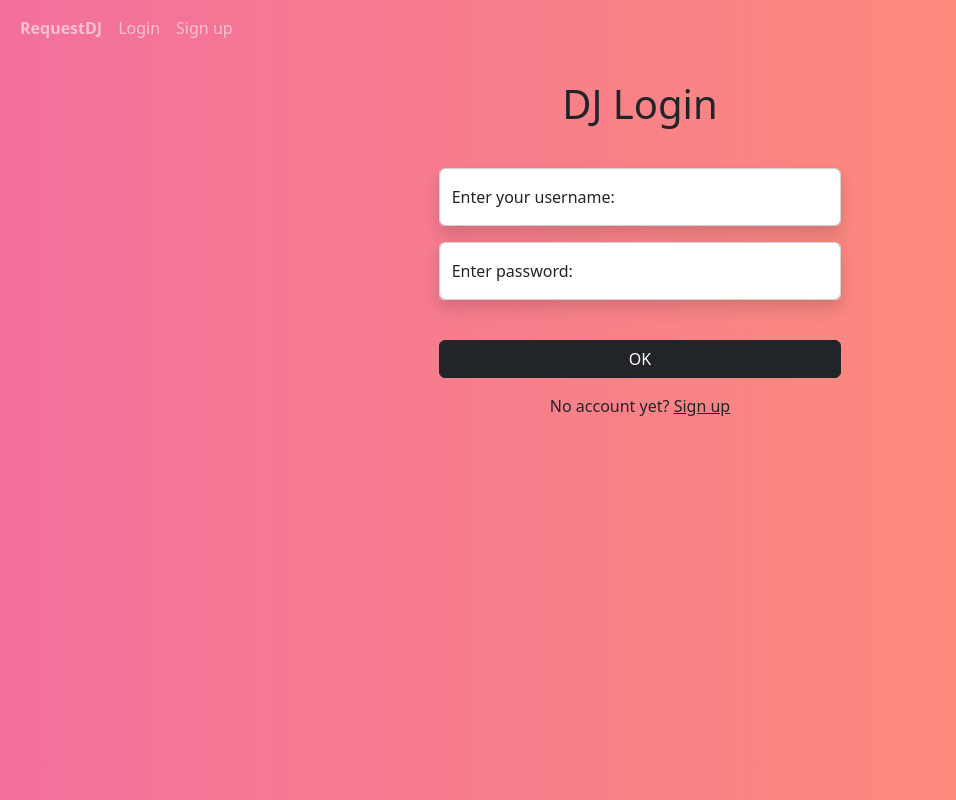
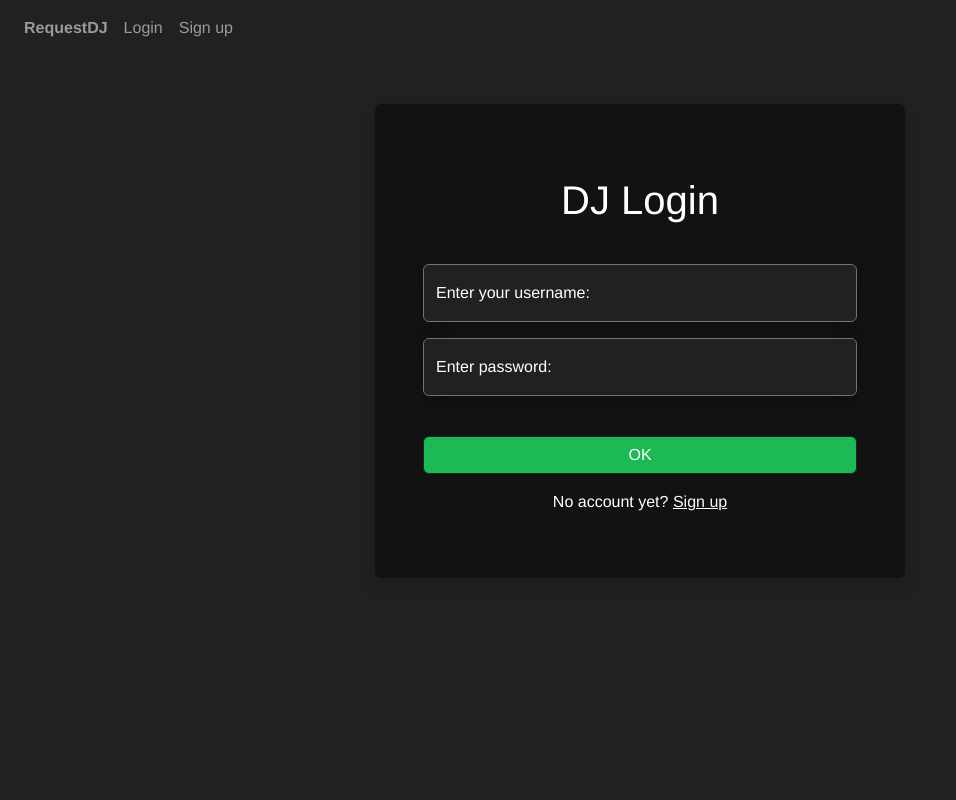
Before and after one commit to EliasSchuhmacher/RequestDJ, a Vue app in the folder client/: page /login in a window 1280 px wide. Shown: the whole page, without its empty margins (0-956 px from the left). Built offline with nearby package versions, Linux system fonts and the light colour scheme; no server answers.

Commit message:
Major color scheme change

```diff
--- a/client/src/App.vue
+++ b/client/src/App.vue
@@ -1,7 +1,7 @@
 <template>
-  <div class="container-fluid vh-100 d-flex flex-column">
+  <div class="container-fluid vh-100 px-0 d-flex flex-column text-primary-custom">
     <nav v-if="showNavbar" class="navbar navbar-expand-sm navbar-dark">
-      <div class="container-fluid px-0">
+      <div class="container-fluid px-3">
         <button
           class="navbar-toggler"
           type="button"
@@ -41,7 +41,7 @@
         </div>
       </div>
     </nav>
-    <section class="flex-grow-1 overflow-hidden">
+    <section class="flex-grow-1 overflow-hidden bg-primary-custom px-3">
       <router-view />
     </section>
   </div>
@@ -190,12 +190,47 @@ export default {
 html, body {
   /* https://designs.ai/colors */
 
-  /* background-color: #c4ffff; */
-  background-image: linear-gradient(
+  font-family: "Helvetica Neue", sans-serif;
+  background-color: #212121
+  /* background-image: linear-gradient(
     to right,
     rgb(242 112 156),
     rgb(255 148 114)
-  );
+  ); */
 
 }
+
+/* Custom color classes */
+.bg-primary-custom {
+  background-color: #212121 !important;
+}
+
+.bg-secondary-custom {
+  background-color: #121212 !important;
+}
+
+.bg-tertiary-custom {
+  background-color: #535353 !important;
+}
+
+.bg-green-custom {
+  background-color: #1db954 !important;
+}
+
+.text-primary-custom {
+  color: #FFFFFF !important;
+}
+
+.text-secondary-custom {
+  color: #1db954 !important;
+}
+
+/* Autofill styles */
+input:-webkit-autofill,
+input:-webkit-autofill:hover,
+input:-webkit-autofill:focus,
+input:-webkit-autofill:active {
+  -webkit-box-shadow: 0 0 0 30px #212121 inset !important; /* Match the background color */
+  -webkit-text-fill-color: #f8f9fa !important; /* Match the text color */
+}
 </style>
--- a/client/src/components/SongRequestCard.vue
+++ b/client/src/components/SongRequestCard.vue
@@ -1,33 +1,34 @@
 <template>
   <div
-    :class="['card my-2 shadow rounded',
+    :class="['card my-2 shadow rounded bg-tertiary-custom',
     { shimmer: status === 'coming_up', loading: status === 'playing'  }]"
   >
     <div class="px-3 mt-2 d-flex justify-content-between align-items-center">
       <div v-if="songRequest.song_title" class="d-flex align-items-center w-100">
-        <i class="fas fa-music me-3"></i>
-        <span class="overflow-hidden small">{{ songRequest.song_title }}</span>
+        <i class="fas text-dark fa-music me-3"></i>
+        <span class="overflow-hidden small"><strong>{{ songRequest.song_title }}</strong></span>
         <span v-if="songRequest.song_artist"> by {{ songRequest.song_artist }} </span>
       </div>
       <div v-else>
-        <i class="fas fa-user me-3"></i><strong>{{ songRequest.song_artist }}</strong>
+        <i class="fas text-dark fa-user me-3"></i><strong>{{ songRequest.song_artist }}</strong>
       </div>
     </div>
     <div v-if="songRequest.song_genre" class="px-3 mt-1 d-flex justify-content-between align-items-center">
       <div class="d-flex align-items-center w-100">
-        <i class="fas fa-compact-disc me-3 icon-size"></i>
+        <i class="fas text-dark fa-compact-disc me-3 icon-size"></i>
         <span class="overflow-hidden text-nowrap small"><strong>Genres:</strong> <i>{{ songRequest.song_genre }}</i></span>
       </div>
     </div>
     <div v-if="songRequest.requester_name" class="px-3 mt-1 d-flex justify-content-between align-items-center">
       <div class="d-flex align-items-center w-100">
+        <i class="fas text-dark fa-user-alt me-3 icon-size"></i>
         <span class="overflow-hidden text-nowrap small"><strong>Requested by:</strong> {{ songRequest.requester_name }}</span>
       </div>
     </div>
-    <div v-if="incoming" class="btn-group d-flex w-100 mt-2" role="group">
+    <div v-if="incoming" class="btn-group d-flex w-100 mt-2 border-top border-secondary" role="group">
       <button
         type="button"
-        class="btn btn-light flex-fill w-100 px-0 py-2 d-flex flex-column align-items-center"
+        class="btn text-secondary-custom flex-fill w-100 px-0 py-2 d-flex flex-column align-items-center"
         @click="$emit('submit-comingup', songRequest.id)"
       >
         <i class="fas mt-1 fa-check"></i>
@@ -35,17 +36,17 @@
       </button>
       <button
         type="button"
-        class="btn btn-light flex-fill w-100 px-0 py-2 d-flex flex-column align-items-center"
+        class="btn text-primary-custom flex-fill w-100 px-0 py-2 d-flex flex-column align-items-center"
         @click="$emit('submit-remove', songRequest.id)"
       >
         <i class="fas mt-1 fa-times"></i>
         <span class="px-0 small mt-auto">Reject</span>
       </button>
     </div>
-    <div v-else class="btn-group d-flex w-100 mt-2" role="group">
+    <div v-else class="btn-group d-flex w-100 mt-2 border-top border-secondary" role="group">
       <button
         type="button"
-        class="btn btn-light flex-fill w-100 px-0 py-2 d-flex flex-column align-items-center"
+        class="btn text-secondary-custom bg-tertiary-custom flex-fill w-100 px-0 py-2 d-flex flex-column align-items-center"
         @click="$emit('set-playing', songRequest.id)"
       >
         <i :class="status === 'playing' ? 'fas mt-1 fa-check' : 'fas mt-1 fa-play'"></i>
@@ -78,12 +79,13 @@
 <style scoped>
 .shimmer {
   animation: shimmer 1.5s infinite;
-  background: linear-gradient(to right, #f6f7f8 8%, #eaeaea 18%, #f6f7f8 33%);
+  background: linear-gradient(to right, #535353 8%, #6b6b6b 18%, #535353 33%);
   background-size: 1000px 100%;
 }
+
 .loading {
   animation: loading 2.5s forwards;
-  background: linear-gradient(to right, #eaeaea 50%, #f6f7f8 50%);
+  background: linear-gradient(to right, #6b6b6b 50%, #535353 50%);
   background-size: 200% 100%;
 }
 
--- a/client/src/views/Admin.vue
+++ b/client/src/views/Admin.vue
@@ -1,5 +1,5 @@
 <template>
-  <div class="row pt-sm-3 h-100">
+  <div class="row pt-3 h-100">
   <div class="col-sm-6 d-flex flex-column custom-height pb-2 pb-sm-0">
     <h3 class="px-sm-5"> Incoming Requests </h3>
     <div class="overflow-auto px-sm-5 h-100">
--- a/client/src/views/Login.vue
+++ b/client/src/views/Login.vue
@@ -1,12 +1,12 @@
 <template>
-  <div class="row pb-3 mt-4">
-    <div class="col d-flex justify-content-center">
-      <h1>DJ Login</h1>
-    </div>
-  </div>
-  <div class="row">
+  <div class="row mt-5">
     <div class="col"></div>
-    <div class="col-8 col-md-4">
+    <div class="col-8 col-md-5 p-5 shadow bg-secondary-custom rounded">
+      <div class="row pb-3 mt-4">
+        <div class="col d-flex justify-content-center">
+          <h1>DJ Login</h1>
+        </div>
+      </div>
       <div v-if="msg !== ''" class="alert alert-danger">
         <strong>Error! </strong>{{ msg }}
       </div>
@@ -16,7 +16,7 @@
             id="username"
             v-model="username"
             type="text"
-            class="form-control"
+            class="form-control bg-primary-custom text-light border-secondary"
             placeholder="username..."
             required
           />
@@ -27,15 +27,15 @@
             id="password"
             v-model="password"
             type="password"
-            class="form-control"
+            class="form-control bg-primary-custom text-light border-secondary"
             placeholder="password..."
             required
           />
           <label for="password">Enter password:</label>
         </div>
-        <button type="submit" class="btn btn-dark mt-4 w-100" :disabled="isLoading">OK</button>
+        <button type="submit" class="btn btn-dark mt-4 w-100 bg-green-custom" :disabled="isLoading">OK</button>
         <p class="mt-3 text-center">
-          No account yet? <router-link to="/signup" class="text-dark">Sign up</router-link>
+          No account yet? <router-link to="/signup" class="text-light">Sign up</router-link>
         </p>
       </form>
     </div>
--- a/client/src/views/RequestSong.vue
+++ b/client/src/views/RequestSong.vue
@@ -3,7 +3,7 @@
   <div class="row">
     <div class="col"></div>
     <div class="col-sm-6">
-      <div class="card shadow-lg mt-5">
+      <div class="card shadow-lg mt-5 bg-secondary-custom text-light">
         <div
           v-if="!requestSent"
           class="card-body"
@@ -19,13 +19,13 @@
               id="song_title"
               v-model="song_title"
               type="text"
-              class="form-control"
+              class="form-control bg-primary-custom text-light border-0"
               placeholder="Enter Song Title..."
               name="song_title"
               @input="debouncedSearch"
             />
             <label for="song_title">Enter Song Title or/and Artist:</label>
-            <ul v-if="suggestions.length" class="suggestions-list">
+            <ul v-if="suggestions.length" class="suggestions-list bg-primary-custom">
               <li
                 v-for="(suggestion, index) in suggestions"
                 :key="index"
@@ -42,7 +42,7 @@
               id="requester_name"
               v-model="requester_name"
               type="text"
-              class="form-control"
+              class="form-control bg-primary-custom text-light border-0"
               placeholder="Enter Your Name (Optional)..."
               name="requester_name"
             />
@@ -87,7 +87,7 @@
         </div>
       </div>
       <p v-if="requestSent" class="text-center mt-3">
-        <a href="https://forms.gle/guNj45pjAkyZN2Ju5" class="text-dark">Lämna gärna feedback!</a>
+        <a href="https://forms.gle/guNj45pjAkyZN2Ju5" class="text-light">Lämna gärna feedback!</a>
       </p>
     </div>
     <div class="col"></div>
--- a/client/src/views/SignupForm.vue
+++ b/client/src/views/SignupForm.vue
@@ -1,12 +1,12 @@
 <template>
-  <div class="row pb-3 mt-4">
-    <div class="col d-flex justify-content-center">
-      <h1>Sign up</h1>
-    </div>
-  </div>
-  <div class="row">
+  <div class="row mt-5">
     <div class="col"></div>
-    <div class="col-8 col-md-4">
+    <div class="col-8 col-md-5 p-5 shadow bg-secondary-custom rounded">
+      <div class="row pb-3 mt-4">
+        <div class="col d-flex justify-content-center">
+          <h1>Sign up</h1>
+        </div>
+      </div>
       <div v-if="msg !== ''" class="alert alert-danger">
         <strong>Error! </strong>{{ msg }}
       </div>
@@ -16,7 +16,7 @@
             id="username"
             v-model="username"
             type="text"
-            class="form-control"
+            class="form-control bg-primary-custom text-light border-secondary"
             placeholder="username..."
             required
           />
@@ -27,7 +27,7 @@
             id="password"
             v-model="password"
             type="password"
-            class="form-control"
+            class="form-control bg-primary-custom text-light border-secondary"
             placeholder="password..."
             required
           />
@@ -38,7 +38,7 @@
             id="confirmPassword"
             v-model="confirmPassword"
             type="password"
-            class="form-control"
+            class="form-control bg-primary-custom text-light border-secondary"
             placeholder="confirm password..."
             required
           />
@@ -47,7 +47,7 @@
 
         <button type="submit" class="btn btn-dark mt-4 w-100">Sign Up</button>
         <p class="mt-3 text-center">
-          Already have an account? <router-link to="/login" class="text-dark">Log in</router-link>
+          Already have an account? <router-link to="/login" class="text-light">Log in</router-link>
         </p>
       </form>
     </div>
```
